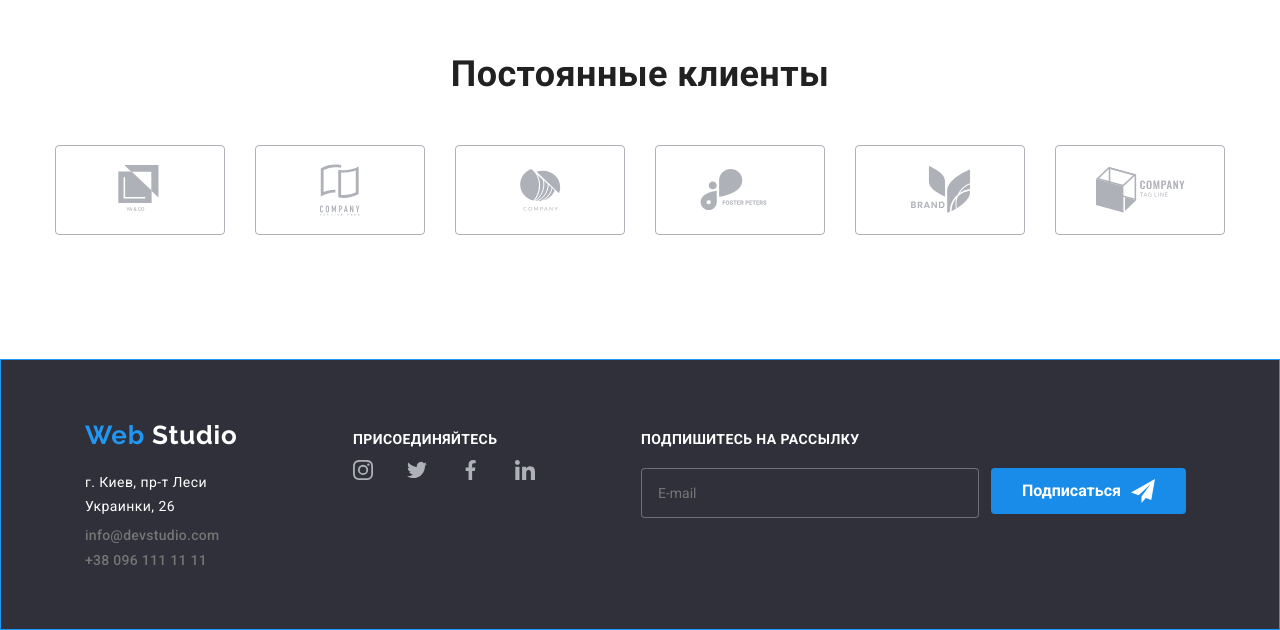
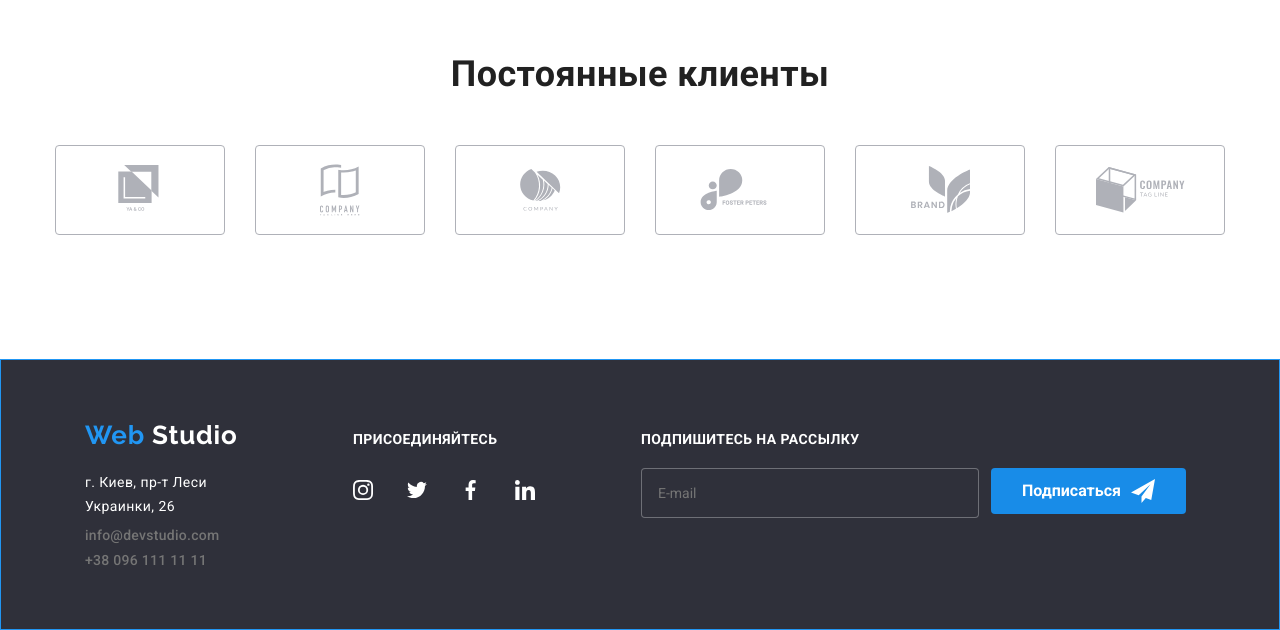
Before and after one commit to AntonVladychenko/goit-markup-hw-08, a plain HTML site: page index.html in a window 1280 px wide. Shown: the part 2590-3220 px from the top of the page. Drawn offline with Linux system fonts and the light colour scheme.

Commit message:
корректирует футер

```diff
--- a/sass/layout/layout-footer/_footer.scss
+++ b/sass/layout/layout-footer/_footer.scss
@@ -75,6 +75,7 @@
 .sochial-icons {
   display: inline-flex;
   background-position: center;
+  color: #ffffff;
   width: 20px;
   height: 20px;
 }
@@ -83,7 +84,10 @@
   fill: $title-white-color;
 }
 .join-list-item {
+  margin-top: 20px;
   margin-right: 10px;
+
+  border-radius: 50%;
 
   &:last-child {
     margin-right: 0px;
--- a/sass/layout/layout-main/_us-team.scss
+++ b/sass/layout/layout-main/_us-team.scss
@@ -119,7 +119,7 @@
 .sochial-icons {
   width: 20px;
   height: 20px;
-  fill: #afb1b8;
+  fill: #fff;
 }
 
 .sosial-link:hover .sochial-icons {
```
Also changed, not shown: css/main.css, css/main.min.css, css/portfolio.css, css/portfolio.min.css, 4 other files.
